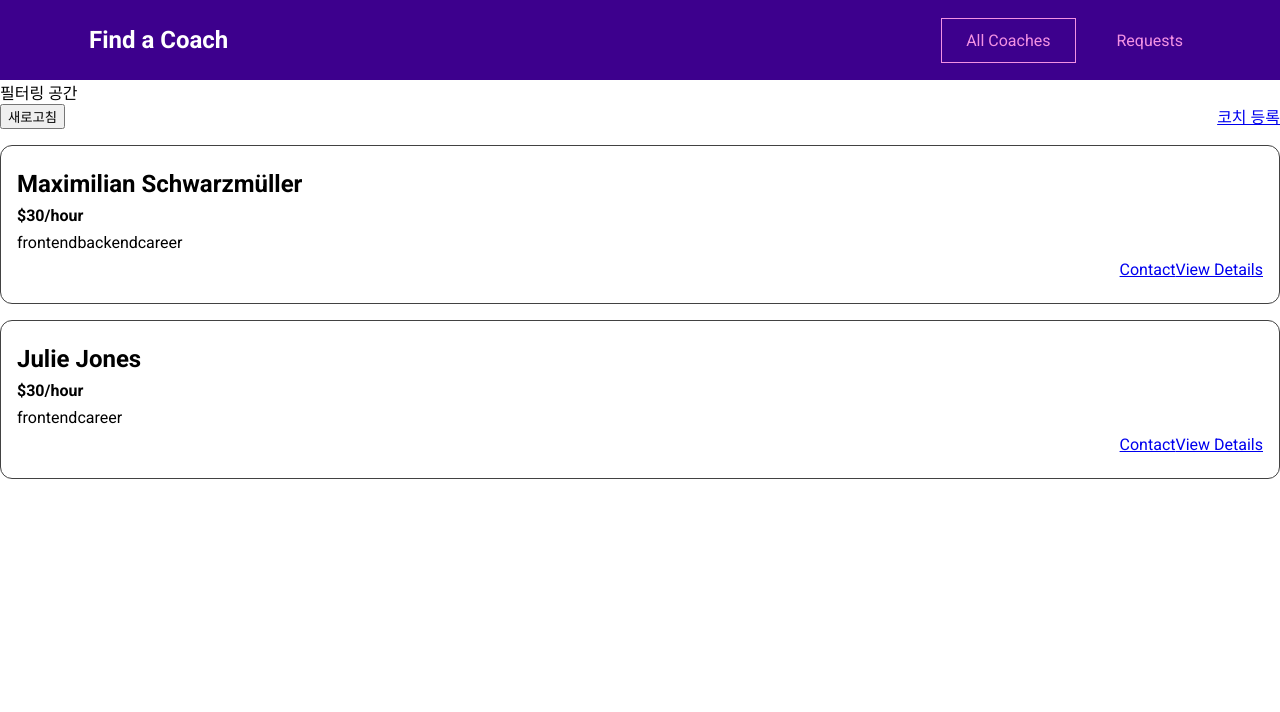
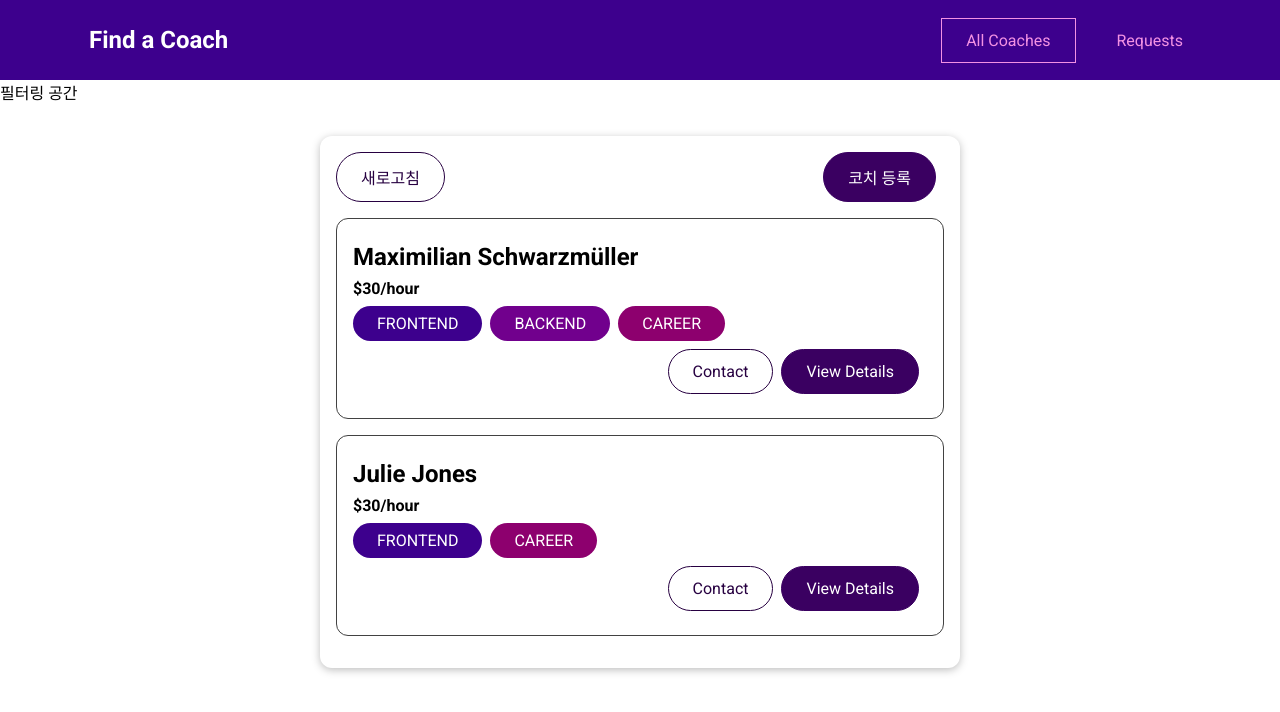
Before and after one commit to zooyaho/vue-coach-demo, a Vue app: page /coaches in a window 1280 px wide. Shown: the top 712 px of the page. Built offline with nearby package versions, Linux system fonts and the light colour scheme.

Commit message:
feat: ui컴포넌트 추가 후  적용

```diff
--- a/src/components/coaches/CoachItem.vue
+++ b/src/components/coaches/CoachItem.vue
@@ -3,19 +3,24 @@
     <h3>{{ fullName }}</h3>
     <h4>${{ rate }}/hour</h4>
     <div>
-      <span v-for="area in areas" :key="area">
+      <base-babge v-for="area in areas" :key="area" :title="area" :type="area">
         {{ area }}
-      </span>
+      </base-babge>
     </div>
     <div class="actions">
-      <router-link :to="coachContactLink">Contact</router-link>
-      <router-link :to="coachDeilsLink">View Details</router-link>
+      <base-button mode="outline" link :to="coachContactLink"
+        >Contact</base-button
+      >
+      <base-button link :to="coachDeilsLink">View Details</base-button>
     </div>
   </li>
 </template>
 
 <script>
+import BaseBabge from '../ui/BaseBabge.vue';
+import BaseButton from '../ui/BaseButton.vue';
 export default {
+  components: { BaseButton, BaseBabge },
   props: ['id', 'firstName', 'lastName', 'rate', 'areas'],
   computed: {
     fullName() {
--- /dev/null
+++ b/src/components/ui/BaseBabge.vue
@@ -0,0 +1,40 @@
+<template>
+  <span class="badge" :class="type">{{ text }}</span>
+</template>
+
+<script>
+export default {
+  props: ['title', 'type'],
+  computed: {
+    text() {
+      return this.title.toUpperCase();
+    },
+  },
+};
+</script>
+
+<style scoped>
+.badge {
+  background-color: #ccc;
+  color: #252525;
+  border-radius: 30px;
+  padding: 0.5rem 1.5rem;
+  display: inline-block;
+  margin-right: 0.5rem;
+}
+
+.frontend {
+  background-color: #3d008d;
+  color: white;
+}
+
+.backend {
+  background-color: #71008d;
+  color: white;
+}
+
+.career {
+  background-color: #8d006e;
+  color: white;
+}
+</style>
--- /dev/null
+++ b/src/components/ui/BaseButton.vue
@@ -0,0 +1,73 @@
+<template>
+  <button v-if="!link" :class="mode">
+    <slot></slot>
+  </button>
+  <router-link v-else :to="to" :class="mode">
+    <slot></slot>
+  </router-link>
+</template>
+
+<script>
+export default {
+  props: {
+    mode: {
+      type: String,
+      required: false,
+      default: null,
+    },
+    link: {
+      type: Boolean, // 앵커태그인지 버튼태그인지 확인
+      required: false,
+      default: false, // 기본값은 버튼 타입
+    },
+    to: {
+      type: String,
+      required: false,
+      default: '/',
+    },
+  },
+};
+</script>
+
+<style scoped>
+button,
+a {
+  text-decoration: none;
+  padding: 0.75rem 1.5rem;
+  font: inherit;
+  background-color: #3a0061;
+  border: 1px solid #3a0061;
+  color: white;
+  cursor: pointer;
+  border-radius: 30px;
+  margin-right: 0.5rem;
+  display: inline-block;
+}
+
+a:hover,
+a:active,
+button:hover,
+button:active {
+  background-color: #270041;
+  border-color: #270041;
+}
+
+.flat {
+  background-color: transparent;
+  color: #3a0061;
+  border: none;
+}
+
+.outline {
+  background-color: transparent;
+  border-color: #270041;
+  color: #270041;
+}
+
+.flat:hover,
+.flat:active,
+.outline:hover,
+.outline:active {
+  background-color: #edd2ff;
+}
+</style>
--- /dev/null
+++ b/src/components/ui/BaseCard.vue
@@ -0,0 +1,15 @@
+<template>
+  <div class="card">
+    <slot></slot>
+  </div>
+</template>
+
+<style scoped>
+.card {
+  border-radius: 12px;
+  box-shadow: 0 2px 8px rgba(0, 0, 0, 0.26);
+  padding: 1rem;
+  margin: 2rem auto;
+  max-width: 40rem;
+}
+</style>
--- a/src/pages/coaches/CoachesList.vue
+++ b/src/pages/coaches/CoachesList.vue
@@ -1,9 +1,10 @@
 <template>
   <section>필터링 공간</section>
   <section>
+    <base-card>
       <div class="controls">
-      <button>새로고침</button>
-      <router-link to="/register">코치 등록</router-link>
+        <base-button mode="outline">새로고침</base-button>
+        <base-button link to="/register">코치 등록</base-button>
       </div>
       <ul v-if="hasCoaches">
         <CoachItem
@@ -17,14 +18,16 @@
         ></CoachItem>
       </ul>
       <h3 v-else>코치가 존재하지 않습니다.</h3>
+    </base-card>
   </section>
 </template>
 
 <script>
 import CoachItem from '../../components/coaches/CoachItem.vue';
+import BaseButton from '../../components/ui/BaseButton.vue';
 
 export default {
-  components: { CoachItem },
+  components: { CoachItem, BaseButton },
   computed: {
     filteredCoaches() {
       return this.$store.getters['coaches/coaches'];
```
Also changed, not shown: src/main.js (+8 -0 lines). Lines whose indentation alone changed are shown as unchanged.
